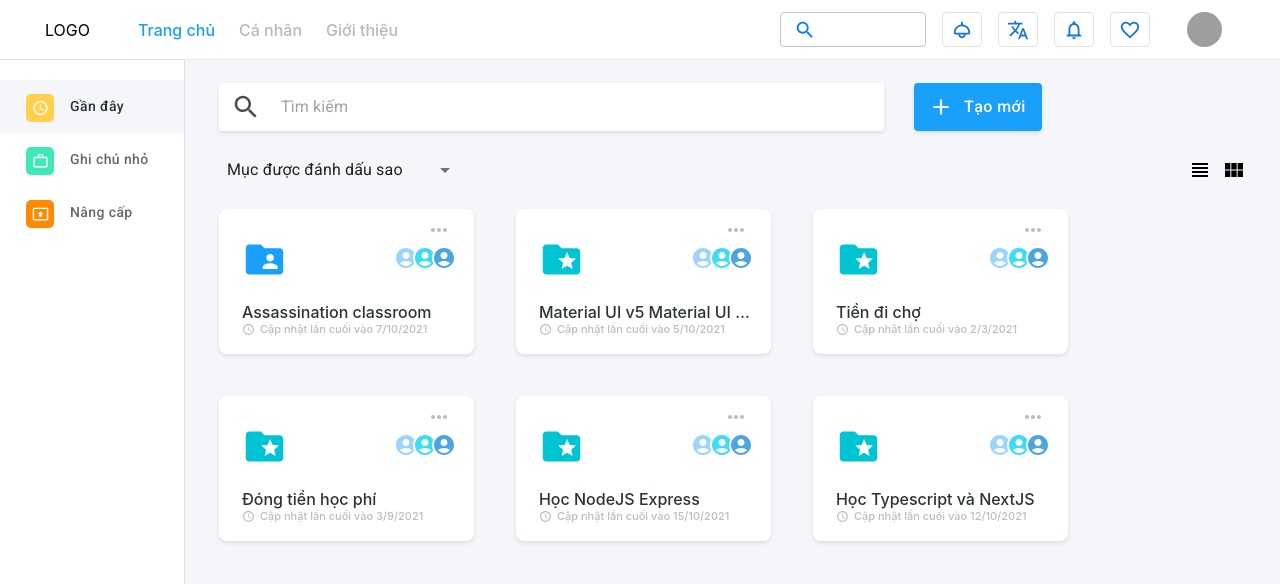
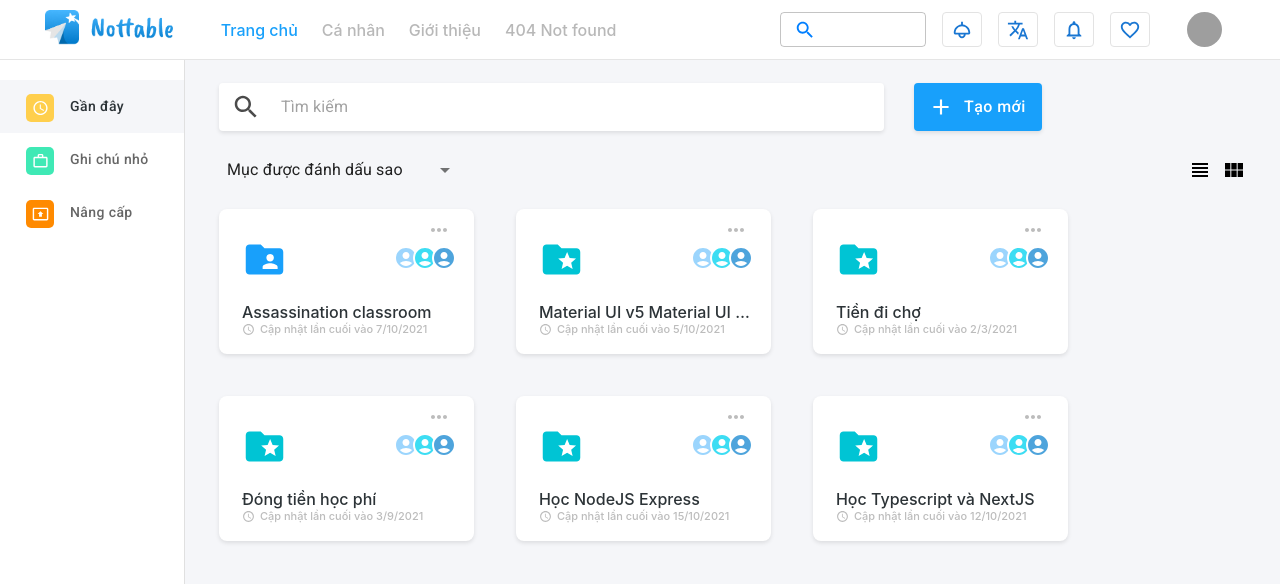
Before and after one commit to quyen46919/Note-app-project, a React (Create React App) app: page /home in a window 1280 px wide. Shown: the top 584 px of the page. Built offline with nearby package versions, Linux system fonts and the light colour scheme; grey boxes are pictures that could not be loaded.

Commit message:
fix header component

```diff
--- /dev/null
+++ b/src/components/Header/HeaderRow/index.js
@@ -0,0 +1,119 @@
+import { FavoriteBorder, LightOutlined, Search, TranslateOutlined } from '@mui/icons-material';
+import NotificationsNoneOutlinedIcon from '@mui/icons-material/NotificationsNoneOutlined';
+import { Button, TextField, Tooltip } from '@mui/material';
+import { makeStyles } from '@mui/styles';
+import React from 'react';
+import { NavLink } from 'react-router-dom';
+import AccountMenu from '../AccountMenu';
+import LeftDrawer from '../LeftDrawer';
+import logo from 'assets/images/logo.png';
+import './styles.scss';
+
+const useStyles = makeStyles({
+    buttonIcon: {
+        background: 'white',
+        border: '1px solid #e3e3e3!important',
+        borderRadius: 8,
+        color: '#3C3C3C',
+        padding: '0!important',
+        maxWidth: '40px!important',
+        minWidth: '40px!important',
+        maxHeight: '35px',
+        minHeight: '35px',
+        '&:hover': {
+            color: '#007FFF'
+        }
+    },
+    icon: {
+        fontSize: '22px!important'
+    },
+    textField: {
+        minHeight: 35,
+        borderRadius: 8,
+        borderColor: '#e3e3e3!important',
+        '& input': {
+            minHeight: 25,
+            padding: '5px 20px 5px 10px!important',
+            minWidth: '80px',
+            maxWidth: '80px',
+            fontSize: 13,
+            transition: 'all .25s!important'
+        },
+        '&:focus input, &:hover input': {
+            minWidth: '100px',
+            maxWidth: '100px'
+        },
+        '& svg': {
+            color: '#007FFF'
+        }
+    }
+});
+
+function HeaderRow() {
+    const classes = useStyles();
+
+    return (
+        <div className="header">
+            <div className="header__left">
+                <div className="header__menu">
+                    <LeftDrawer/>
+                </div>
+                <div className="header__logo">
+                    <NavLink to="/home" exact>
+                        <img src={logo} alt="logo"/>
+                    </NavLink>
+                </div>
+                <div className="header__links">
+                    <NavLink to="/home" exact>
+                        Trang chủ
+                    </NavLink>
+                    <NavLink to="/home/account" exact>
+                        Cá nhân
+                    </NavLink>
+                    <NavLink to="/" exact>
+                        Giới thiệu
+                    </NavLink>
+                    <NavLink to="/not-found" exact>
+                        404 Not found
+                    </NavLink>
+                </div>
+            </div>
+            <div className="header__right">
+                <div className="header__tools">
+                    <div className="header__text-field">
+                        <TextField
+                            className={classes.textField}
+                            InputProps={{
+                                startAdornment: <Search position="start" className={classes.icon}/>
+                            }}
+                            spellCheck="false"
+                        />
+                    </div>
+                    <Tooltip disableFocusListener disableTouchListener title="Chế độ tối">
+                        <Button className={classes.buttonIcon}>
+                            <LightOutlined className={classes.icon}/>
+                        </Button>
+                    </Tooltip>
+                    <Tooltip disableFocusListener disableTouchListener title="Đổi ngôn ngữ">
+                        <Button className={classes.buttonIcon}>
+                            <TranslateOutlined className={classes.icon}/>
+                        </Button>
+                    </Tooltip>
+                    <Tooltip disableFocusListener disableTouchListener title="Thông báo">
+                        <Button className={classes.buttonIcon}>
+                            <NotificationsNoneOutlinedIcon className={classes.icon}/>
+                        </Button>
+                    </Tooltip>
+                    <Tooltip disableFocusListener disableTouchListener title="Danh sách yêu thích">
+                        <Button className={classes.buttonIcon}>
+                            <FavoriteBorder className={classes.icon}/>
+                        </Button>
+                    </Tooltip>
+                </div>
+                <AccountMenu/>
+            </div>
+        </div>
+    );
+}
+
+export default HeaderRow;
--- a/src/components/Header/styles.scss
+++ b/src/components/Header/HeaderRow/styles.scss
@@ -9,7 +9,7 @@
     border-bottom: 1px solid $light-silver;
 
     @include maxWidth($md) {
-        @include padding(0);
+        @include padding(0 0.5rem);
     }
 
     &__left{
@@ -19,14 +19,22 @@
         @include maxWidth($lg) {
             gap: 1rem;
         }
+
+        @include maxWidth($xl) {
+            gap: 0rem;
+        }
     }
 
     &__menu {
         display: none;
 
-        @include maxWidth($md) {
+        @include maxWidth($xl) {
             display: block;
         }
+    }
+
+    &__logo {
+        img { height: 35px }
     }
 
     &__links {
@@ -45,7 +53,7 @@
         font-weight: 500;
         color: lighten($color: $silver-text-color, $amount: 10);
 
-        @include maxWidth($md) {
+        @include maxWidth($xl) {
             display: none;
         }
         @include maxWidth($lg) {
--- a/src/components/Header/LeftDrawer/index.js
+++ b/src/components/Header/LeftDrawer/index.js
@@ -11,6 +11,7 @@ import List from '@mui/material/List';
 import ListItem from '@mui/material/ListItem';
 import ListItemIcon from '@mui/material/ListItemIcon';
 import ListItemText from '@mui/material/ListItemText';
+import logo from 'assets/images/logo.png';
 import * as React from 'react';
 import { Link } from 'react-router-dom';
 import './styles.scss';
@@ -35,7 +36,7 @@ export default function LeftDrawer() {
             className="header-drawer"
         >
             <List className="header-drawer__logo">
-                LOGO
+                <img src={logo} style={{ height: '35px' }}/>
             </List>
             <Divider />
             <List>
--- a/src/components/Header/index.js
+++ b/src/components/Header/index.js
@@ -1,111 +1,10 @@
-import { FavoriteBorder, LightOutlined, Search, TranslateOutlined } from '@mui/icons-material';
-import NotificationsNoneOutlinedIcon from '@mui/icons-material/NotificationsNoneOutlined';
-import { Button, TextField, Tooltip } from '@mui/material';
-import { makeStyles } from '@mui/styles';
 import React from 'react';
-import { NavLink } from 'react-router-dom';
-import AccountMenu from './AccountMenu';
-import LeftDrawer from './LeftDrawer';
-import './styles.scss';
-
-const useStyles = makeStyles({
-    buttonIcon: {
-        background: 'white',
-        border: '1px solid #e3e3e3!important',
-        borderRadius: 8,
-        color: '#3C3C3C',
-        padding: '0!important',
-        maxWidth: '40px!important',
-        minWidth: '40px!important',
-        maxHeight: '35px',
-        minHeight: '35px',
-        '&:hover': {
-            color: '#007FFF'
-        }
-    },
-    icon: {
-        fontSize: '22px!important'
-    },
-    textField: {
-        minHeight: 35,
-        borderRadius: 8,
-        borderColor: '#e3e3e3!important',
-        '& input': {
-            minHeight: 25,
-            padding: '5px 20px 5px 10px!important',
-            minWidth: '80px',
-            maxWidth: '80px',
-            fontSize: 13,
-            transition: 'all .25s!important'
-        },
-        '&:focus input, &:hover input': {
-            minWidth: '100px',
-            maxWidth: '100px'
-        },
-        '& svg': {
-            color: '#007FFF'
-        }
-    }
-});
+import HeaderRow from './HeaderRow';
 
 function Header() {
-    const classes = useStyles();
-
     return (
-        <div className="header">
-            <div className="header__menu">
-                <LeftDrawer/>
-            </div>
-            <div className="header__left">
-                <div className="header__logo">
-                    LOGO
-                </div>
-                <div className="header__links">
-                    <NavLink to="/home" exact>
-                        Trang chủ
-                    </NavLink>
-                    <NavLink to="/home/account" exact>
-                        Cá nhân
-                    </NavLink>
-                    <NavLink to="/" exact>
-                        Giới thiệu
-                    </NavLink>
-                </div>
-            </div>
-            <div className="header__right">
-                <div className="header__tools">
-                    <div className="header__text-field">
-                        <TextField
-                            className={classes.textField}
-                            InputProps={{
-                                startAdornment: <Search position="start" className={classes.icon}/>
-                            }}
-                            spellCheck="false"
-                        />
-                    </div>
-                    <Tooltip disableFocusListener disableTouchListener title="Chế độ tối">
-                        <Button className={classes.buttonIcon}>
-                            <LightOutlined className={classes.icon}/>
-                        </Button>
-                    </Tooltip>
-                    <Tooltip disableFocusListener disableTouchListener title="Đổi ngôn ngữ">
-                        <Button className={classes.buttonIcon}>
-                            <TranslateOutlined className={classes.icon}/>
-                        </Button>
-                    </Tooltip>
-                    <Tooltip disableFocusListener disableTouchListener title="Thông báo">
-                        <Button className={classes.buttonIcon}>
-                            <NotificationsNoneOutlinedIcon className={classes.icon}/>
-                        </Button>
-                    </Tooltip>
-                    <Tooltip disableFocusListener disableTouchListener title="Danh sách yêu thích">
-                        <Button className={classes.buttonIcon}>
-                            <FavoriteBorder className={classes.icon}/>
-                        </Button>
-                    </Tooltip>
-                </div>
-                <AccountMenu/>
-            </div>
+        <div>
+            <HeaderRow />
         </div>
     );
 }
```
